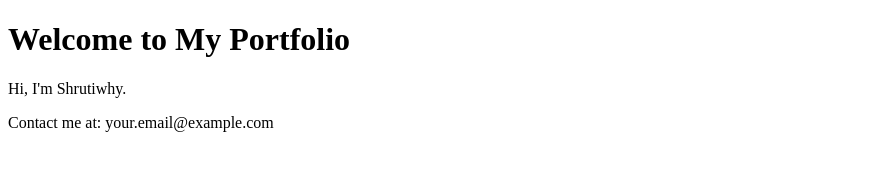
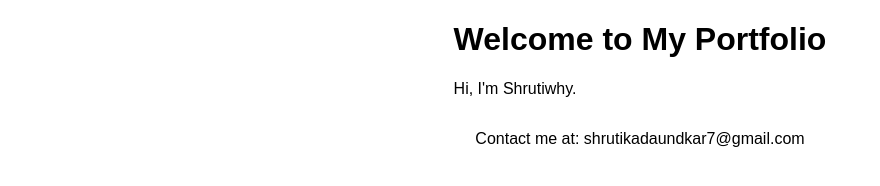
Before and after one commit to shrutikadaundkar7/Portfolio-Website, a plain HTML site: page index.html in a window 1280 px wide. Shown: the whole page, without its empty margins (0-880 px from the left). Drawn offline with Linux system fonts and the light colour scheme.

Commit message:
Made website responsive

```diff
--- a/index.html
+++ b/index.html
@@ -3,6 +3,7 @@
 <head>
     <meta charset="UTF-8">
     <meta name="viewport" content="width=device-width, initial-scale=1.0">
+    <meta name="viewport" content="width=device-width, initial-scale=1">
     <title>My Portfolio</title>
     <link rel="stylesheet" href="style.css">
 </head>
@@ -12,7 +13,7 @@
         <p>Hi, I'm Shrutiwhy.</p>
     </header>
     <footer>
-        <p>Contact me at: your.email@example.com</p>
+        <p>Contact me at: shrutikadaundkar7@gmail.com</p>
     </footer>
 </body>
 </html>
--- a/style.css
+++ b/style.css
@@ -0,0 +1,22 @@
+body {
+    display: flex;
+    flex-direction: column;
+    align-items: center;
+    justify-content: center;
+    font-family: Arial, sans-serif;
+    margin: 0;
+    padding: 0;
+}
+@media (max-width: 768px) {
+    body {
+        flex-direction: column;
+    }
+    .container {
+        width: 90%;
+        padding: 10px;
+    }
+}
+img {
+    max-width: 100%;
+    height: auto;
+}
```
